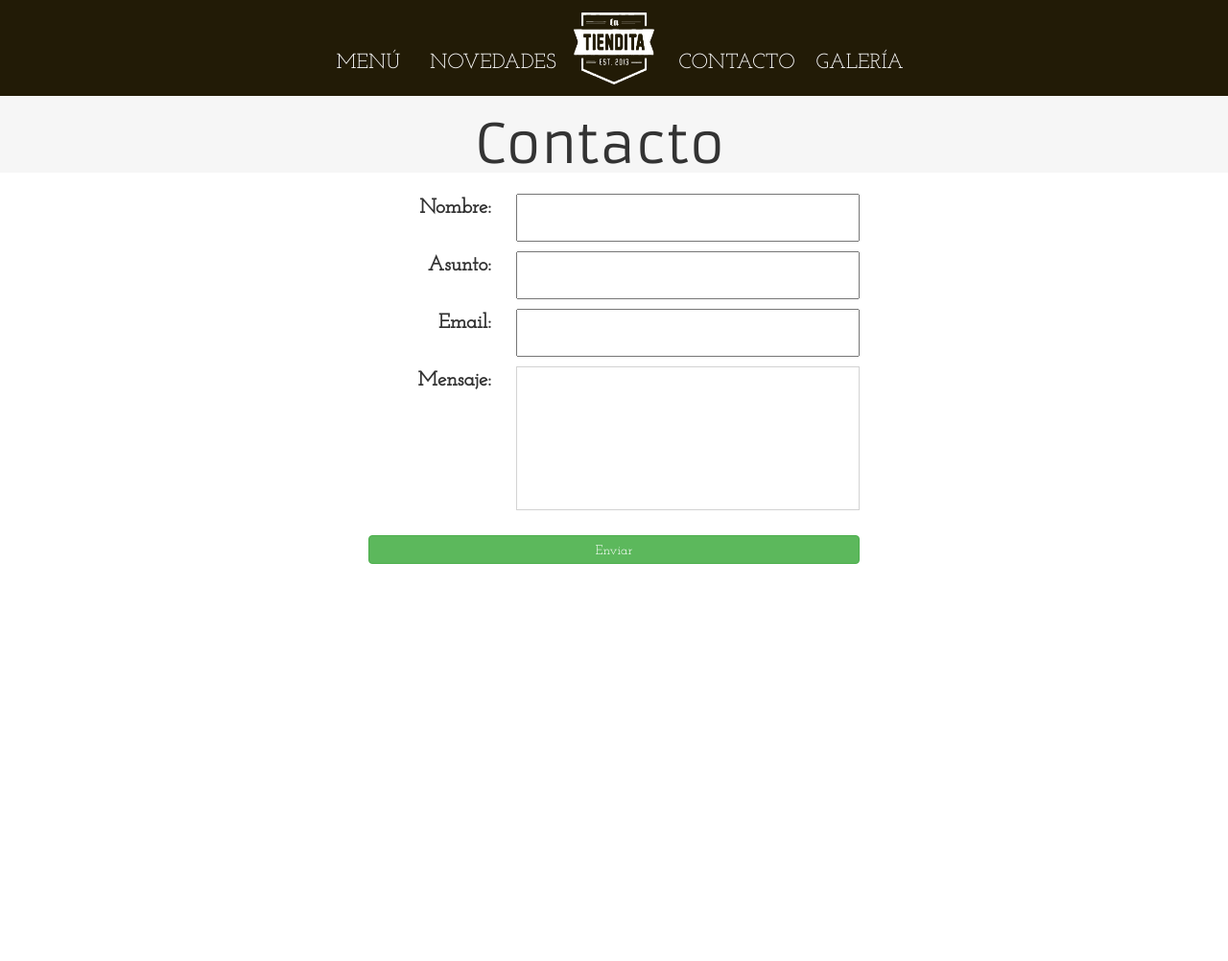
After one commit to r-ar1504/tienditaDjango, a Django app: page /contacto/ in a window 1280 px wide. The commit adds this page. Shown: the whole page at 96% size. Run offline with Django 3.2, Linux system fonts and the light colour scheme; some libraries are stand-ins or nearby versions.

Commit message:
Agregué envío de mails.

```diff
--- a/tiendita/tiendita/urls.py
+++ b/tiendita/tiendita/urls.py
@@ -1,19 +1,3 @@
-"""tiendita URL Configuration
-
-
-The `urlpatterns` list routes URLs to views. For more information please see:
-    https://docs.djangoproject.com/en/1.10/topics/http/urls/
-Examples:
-Function views
-    1. Add an import:  from my_app import views
-    2. Add a URL to urlpatterns:  url(r'^$', views.home, name='home')
-Class-based views
-    1. Add an import:  from other_app.views import Home
-    2. Add a URL to urlpatterns:  url(r'^$', Home.as_view(), name='home')
-Including another URLconf
-    1. Import the include() function: from django.conf.urls import url, include
-    2. Add a URL to urlpatterns:  url(r'^blog/', include('blog.urls'))
-"""
 from django.conf.urls import url, include
 from django.contrib import admin
 from django.conf import settings
@@ -27,6 +11,8 @@ urlpatterns = [
     url(r'^index_menu$', index_menu, name = "index_menu"),
     url(r'^products/', include('website.productUrls', namespace = 'products')),
     url(r'^menu/', include('website.menuUrls', namespace = 'menu')),
+    url(r'^contacto/$', contacto, name = "contacto"),
+
 
 ]
 
--- /dev/null
+++ b/tiendita/website/forms.py
@@ -0,0 +1,7 @@
+from django import forms
+
+class ContactoForm(forms.Form):
+	nombre = forms.CharField(required=True)
+	asunto = forms.CharField(required=True)
+	email = forms.CharField(required=True)
+	mensaje = forms.CharField(required=True, widget=forms.Textarea)
--- a/tiendita/website/menuUrls.py
+++ b/tiendita/website/menuUrls.py
@@ -7,6 +7,7 @@ urlpatterns = [
 	url(r'nuevo/', NewItem.as_view(), name = 'new_item'),
 	url(r'editar/(?P<pk>\D+)', EditItem.as_view(), name = 'edit_item'),
 	url(r'eliminar/(?P<pk>\D+)', DeleteItem.as_view(), name = 'delete_item'),
-	url(r'(?P<tipo>\D+)/', listItems, name = 'list_items'),
+	url(r'^(?P<tipo>\D+)/search/$', listSearchItems, name = 'list_search_items'),
+	url(r'^(?P<tipo>\D+)/$', listItems, name = 'list_items'),
 
 ]
--- a/tiendita/website/models.py
+++ b/tiendita/website/models.py
@@ -14,7 +14,7 @@ class Producto(models.Model):
 	foto = models.FileField(null=True)
 
 	def __str__(self):
-		return '%s %s %s %s %i' % (self.nombre, self.tipo, self.descripcion, self.precio)
+		return '%s %s %s %i' % (self.nombre, self.tipo, self.descripcion, self.precio)
 
 	def get_absolute_url(self):
 		return reverse('menu:new_item')
--- a/tiendita/website/static/css/style.css
+++ b/tiendita/website/static/css/style.css
@@ -157,6 +157,13 @@ nav ul li a img {
 
 
 /*List products template*/
+
+.top-opt-div {
+	width: 100%;
+	height: 40px;
+	padding-right: 5%;
+	text-align: right;
+}
 
 .listHeader{
 	height: 10%;
@@ -357,12 +364,67 @@ nav ul li a img {
 	float: right;
 }
 
+.formText {
+	width: 80%;
+	height: 150px;
+	display: inline-block;
+	float: right;
+	margin-bottom: 5%;
+}
+
+textarea {
+	height: 100%;
+	resize: none;
+	border-color: lightgray;
+}
+
 .formButton {
 	width: 40%;
 	height: 30px;
 	margin-left: 30%;
 	margin-right: 30%;
 }
+
+.contactForm {
+	width: 100%;
+}
+
+.contactForm p {
+	width: 40%;
+	height: 50px;
+	margin-left: 30%;
+}
+
+.contactForm p label{
+	width: 30%;
+	height: 50px;
+	padding-right: 5%;
+	display: inline-block;
+	text-align: right;
+	font-size: 1.5em;
+}
+
+.contactForm p input{
+	width: 70%;
+	height: 10px;
+	display: inline-block;
+	float: right;
+	height: 50px
+}
+
+.contactForm p textarea{
+	width: 70%;
+	display: inline-block;
+	float: right;
+	height: 150px;
+	margin-bottom: 5%;
+}
+
+.contactForm p input[type="submit"] {
+	width: 400px;
+}
+
+
 
 /* Delete  */
  .linea-confirmar {
--- /dev/null
+++ b/tiendita/website/templates/contacto.html
@@ -0,0 +1,41 @@
+{% extends 'navbar.html' %}
+
+{% block body %}
+{% load staticfiles %}
+
+<body>
+		<div class = "formHeader">
+			<div class = "row">
+				<div id = "title_section" >
+					<h1>Contacto</h1>
+				</div>
+			</div>
+		</div>
+		</div>
+		<div class = "formBody">
+			<form class="contactForm" action="" method="post" enctype="multipart/form-data">
+				{% csrf_token %}
+				{{form.as_p}}
+				<!--div class="form-group">
+					<label class="formLabel">Asunto: </label>
+					<div class="formField"><input type="text" name="asunto"></div>
+				</div>
+				<div class="form-group">
+					<label class="formLabel">Nombre: </label>
+					<div class="formField"><input type="text" name="nombre"></div>
+				</div>
+				<div class="form-group">
+					<label class="formLabel">E-Mail: </label>
+					<div class="formField"><input type="email" name="nombre"></div>
+				</div>
+				<div class="form-group">
+					<label class="formLabel">Mensaje: </label>
+					<div class="formText"><textarea rows=20 name="mensaje"></textarea></div>
+				</div -->
+				<div class="formButton">
+					<button type="submit" class="btn btn-success">Enviar</button>
+				</div>
+			</form>
+		</div>
+</body>
+{% endblock %}
--- a/tiendita/website/templates/navbar.html
+++ b/tiendita/website/templates/navbar.html
@@ -33,7 +33,7 @@
 				<a href="{% url 'index_menu' %}#categorias"><li>MENÚ</li></a>
 				<a><li>NOVEDADES</li></a>
 				<li><a href="/"><img id ='logo' src="{% static 'img/logo.png' %}"></a></li>
-				<a><li>CONTACTO</li></a>
+				<a  href="/contacto"><li>CONTACTO</li></a>
 				<a><li>GALERÍA</li></a>
 			</ul>
 		 </div>
--- a/tiendita/website/views.py
+++ b/tiendita/website/views.py
@@ -2,7 +2,11 @@
 from django.shortcuts import render
 from django.core.urlresolvers import reverse_lazy
 from django.views.generic.edit import CreateView, UpdateView, DeleteView
+from django.db.models import Q
 from .models import *
+from website.forms import ContactoForm
+import smtplib
+from django.shortcuts import redirect
 
 #---------------------------------------------------------Menu & app views.
 
@@ -19,6 +23,17 @@ def product_index(request):
 def listItems(request, tipo):
 	products = Producto.objects.all().filter(tipo = tipo)
 	context = {'products': products, 'tipo': tipo}
+	print products
+	return render(request, 'listBodyTemplate.html', context)
+
+		#List items by type
+def listSearchItems(request, tipo):
+	products = Producto.objects.all().filter(tipo = tipo)
+	print products
+	search_query = request.GET.get("q")
+	filtered_products = products.filter (Q(nombre__contains=search_query))
+	print filtered_products
+	context = {'products': filtered_products, 'tipo': tipo}
 	return render(request, 'listBodyTemplate.html', context)
 
 	#Add item generic view
@@ -46,3 +61,26 @@ def index(request):
 def shopping_cart(request):
 	context = {}
 	return render(request, 'shoppingCart.html', context)
+
+#---------------------------------------------------------Tiendita contacto.
+def contacto(request):
+	form_class = ContactoForm
+	if request.method == 'POST':
+		form = form_class(data=request.POST)
+		if form.is_valid():
+			contact_name = request.POST.get('nombre', '')
+			contact_email = request.POST.get('email', '')
+			form_content = request.POST.get('mensaje', '')
+			sender = 'scripts@itesm.edu'
+			receivers = ['scripts@itesm.edu']
+			message = """From: La Tiendita <scripts@itesm.edu>
+To: <scripts@itesm.edu>
+Subject: Points contact message
+
+Contact name: """ + contact_name + "\n" + "Contact email: " + contact_email + \
+                         "\nMessage contents: \n" + form_content
+			smtpObj = smtplib.SMTP('localhost')
+			smtpObj.sendmail(sender, receivers, message.encode("utf-8"))
+			return redirect('index')
+	context = {'form':form_class}
+	return render(request,'contacto.html',context)
```
Also changed, not shown: tiendita/tiendita/forms.py (added, +7 -0 lines), tiendita/website/templates/listBodyTemplate.html (+5 -2 lines), tiendita/media/12743922_10207502054324030_7407921421556208354_n.jpg (added), 5 other files.
